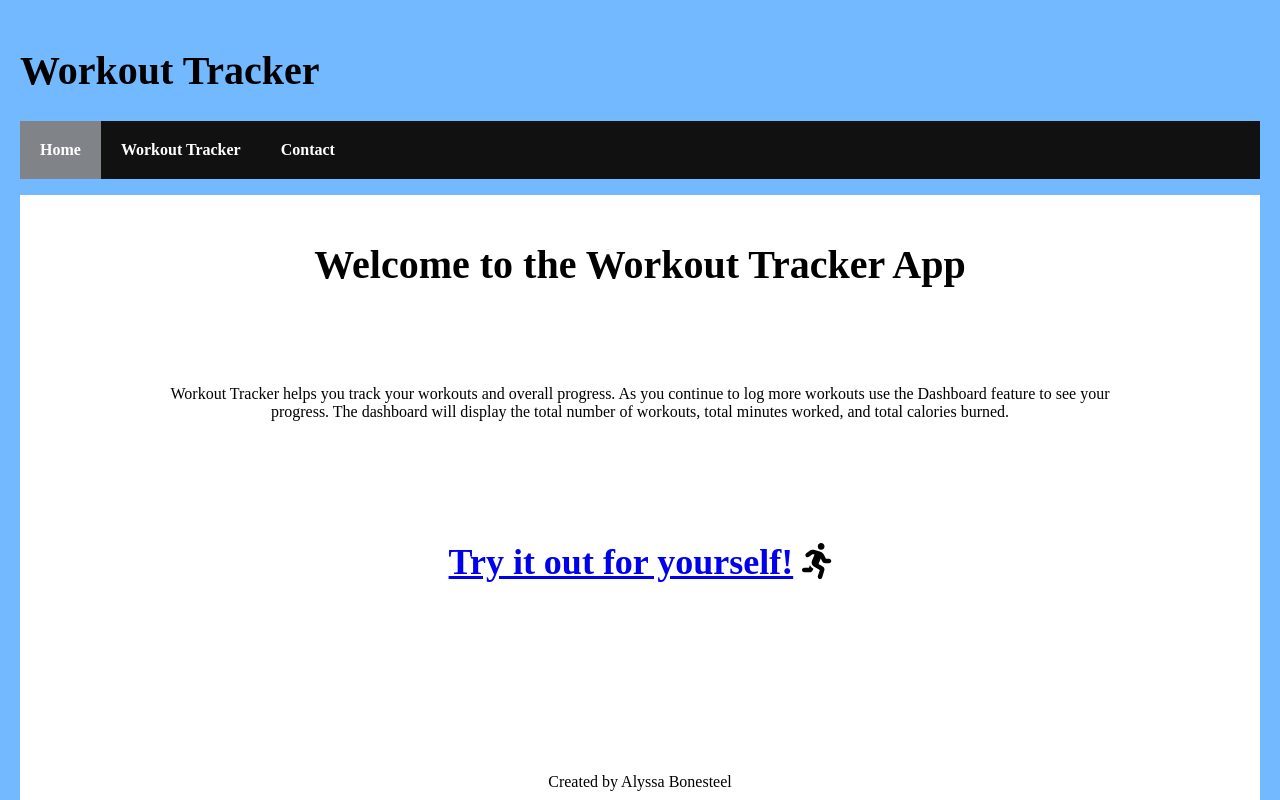
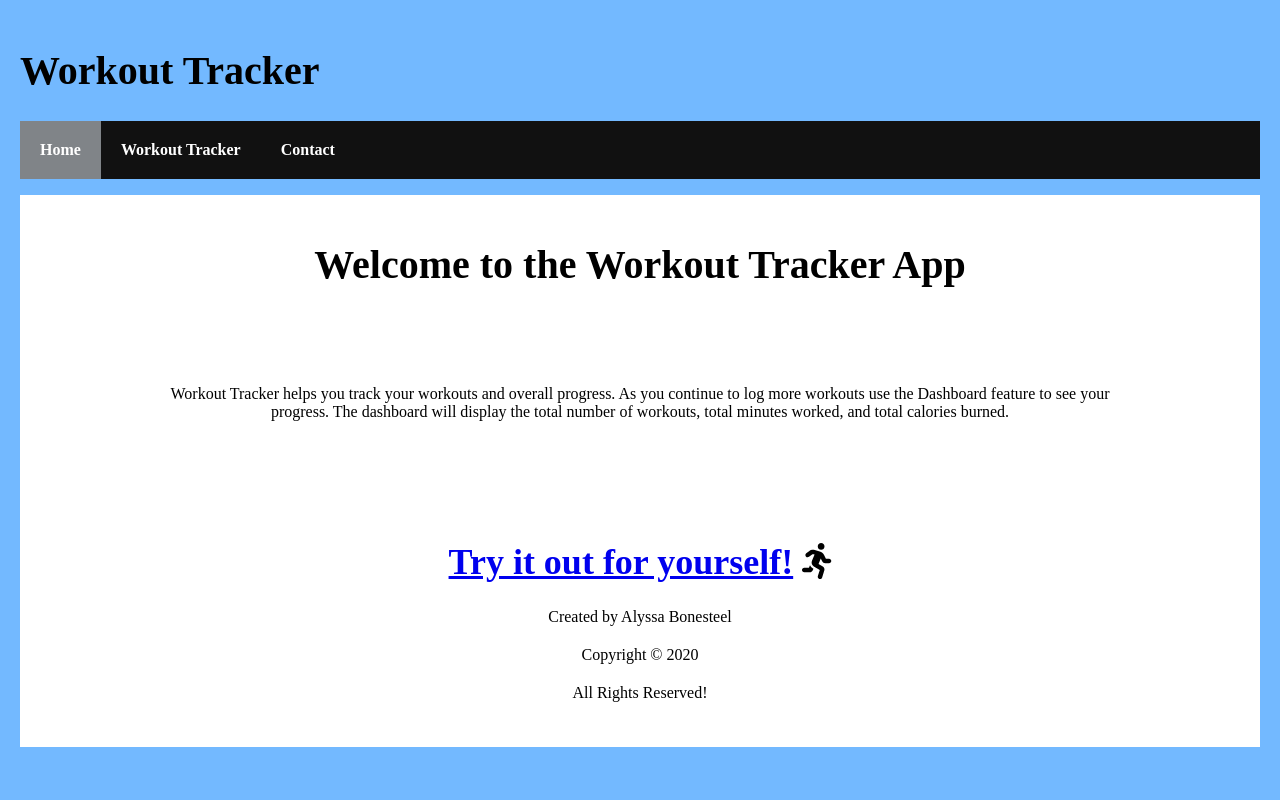
Before and after one commit to Bones02/Workout-Tracker-Client, a React (Create React App) app: page / in a window 1280 px wide. Shown: the top 800 px of the page. Built offline with nearby package versions, Linux system fonts and the light colour scheme.

Commit message:
fix footer

```diff
--- a/src/Main/Main.css
+++ b/src/Main/Main.css
@@ -1,4 +1,7 @@
 .footer {
     text-align: center;
-    margin-top: 10%;
+    padding: 15px;
 }
+.footer p {
+    padding: 10px;
+}
```
